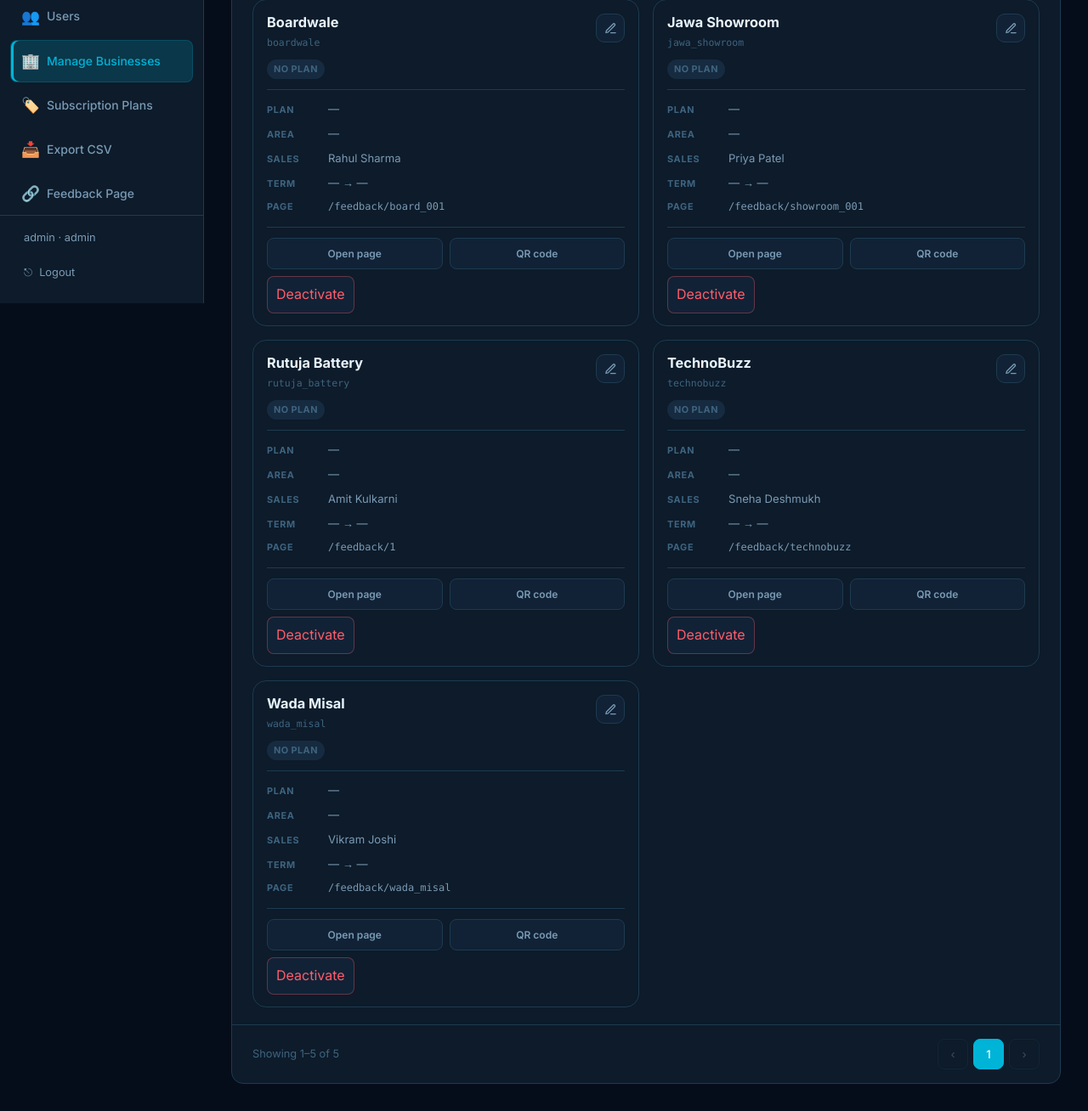
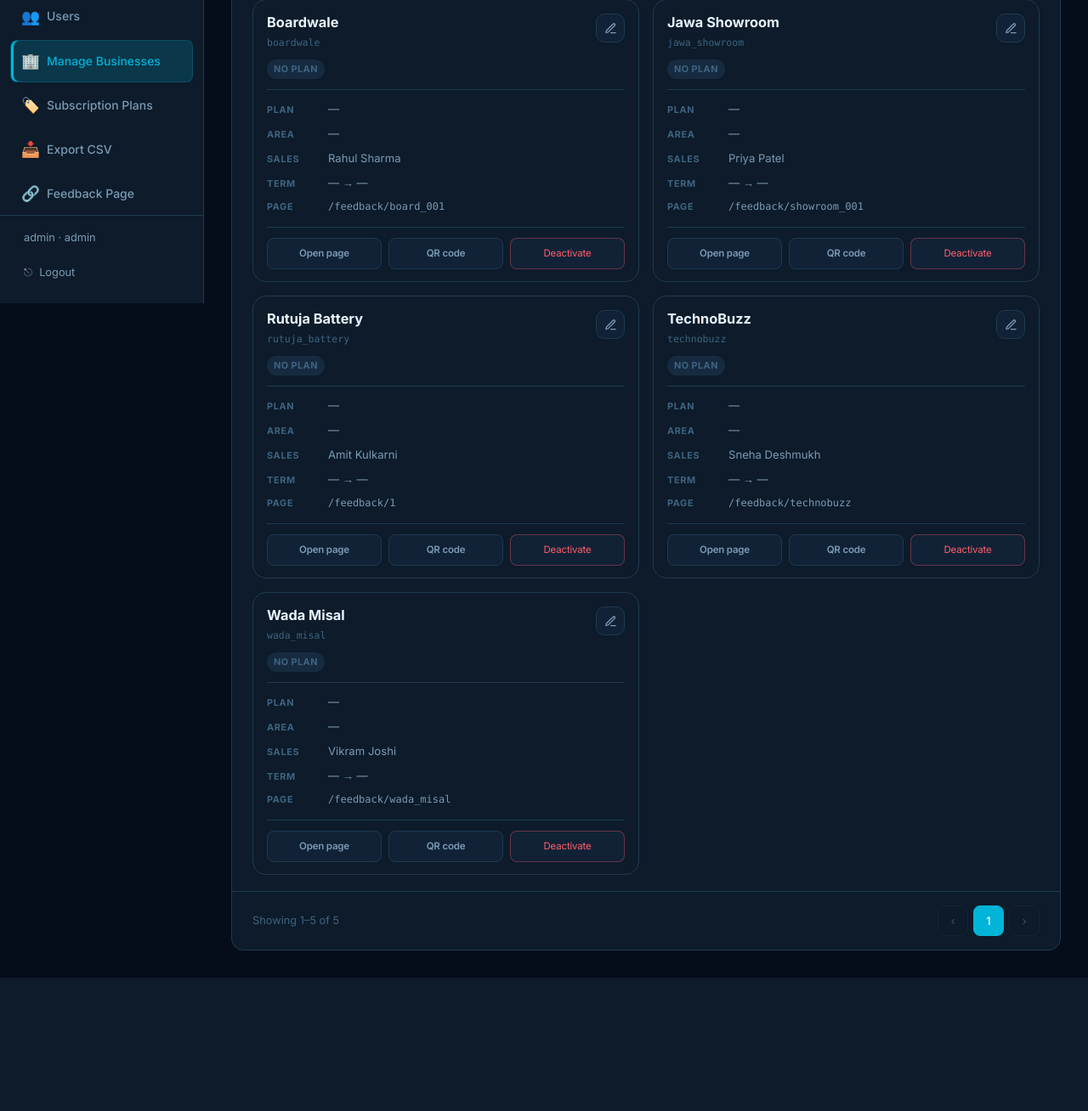
Before and after one commit to technobuzzsystems/GoogleReviews, a FastAPI app: page /admin/businesses in a window 1280 px wide. Shown: the part 443-1751 px from the top of the page at 85% size. After the commit the page ends 1594 px from the top, so only its background shows below. Run offline with FastAPI, Linux system fonts and the light colour scheme; the visitor is signed in with stand-in values (Sample User, id 1); data comes from the database, SQL or seed files in the repository; data that the repository does not hold is empty; parts of the project's set-up code (start-up, migrations or seed data) failed here and were passed over; some libraries are stand-ins or nearby versions.

Commit message:
style: enhance business tile action buttons and deactivate button layout

```diff
--- a/static/css/admin.css
+++ b/static/css/admin.css
@@ -1291,6 +1291,30 @@ body.login-page {
   pointer-events: none;
   user-select: none;
 }
+.biz-tile-link.col-3 {
+  flex: 1 1 calc(33.333% - 6px);
+  padding: 8px 6px;
+  font-size: 0.72rem;
+  letter-spacing: -0.2px;
+}
+.biz-tile-action-form.col-3 {
+  display: flex;
+  flex: 1 1 calc(33.333% - 6px);
+  min-width: 0;
+  margin: 0;
+}
+.biz-tile-action-form.col-3 .biz-tile-link {
+  width: 100%;
+}
+.biz-tile-link.danger-ghost {
+  color: var(--red);
+  border-color: rgba(255, 92, 106, 0.35);
+}
+.biz-tile-link.danger-ghost:hover {
+  background: rgba(255, 92, 106, 0.12);
+  border-color: var(--red);
+  color: #ff5c6a;
+}
 a.page-btn { text-decoration: none; }
 .page-btn[aria-disabled="true"] { opacity: 0.35; pointer-events: none; }
 .page-ellipsis { padding: 0 6px; color: var(--text-3); line-height: 36px; }
--- a/templates/admin_businesses.html
+++ b/templates/admin_businesses.html
@@ -129,10 +129,10 @@
         <span class="biz-tile-link ghost is-disabled" title="Plan expired - renew plan to enable QR scanner" aria-disabled="true">QR locked</span>
         <a class="biz-tile-link primary" href="/admin/businesses/{{ b.key }}/edit">Renew plan</a>
         {% else %}
-        <a class="biz-tile-link ghost" href="{{ b.feedback_path or '/feedback' }}" target="_blank" rel="noopener">Open page</a>
-        <a class="biz-tile-link ghost" href="/admin/businesses/{{ b.key }}/qr">QR code</a>
-        <form action="/admin/businesses/{{ b.key }}/toggle-status" method="POST" style="display:inline;" onsubmit="return confirm('Deactivate plan for {{ b.name }}? The QR scanner will be immediately locked.');">
-          <button type="submit" class="biz-tile-link ghost" style="color: var(--red); border-color: rgba(255, 92, 106, 0.35);">Deactivate</button>
+        <a class="biz-tile-link ghost col-3" href="{{ b.feedback_path or '/feedback' }}" target="_blank" rel="noopener">Open page</a>
+        <a class="biz-tile-link ghost col-3" href="/admin/businesses/{{ b.key }}/qr">QR code</a>
+        <form class="biz-tile-action-form col-3" action="/admin/businesses/{{ b.key }}/toggle-status" method="POST" onsubmit="return confirm('Deactivate plan for {{ b.name }}? The QR scanner will be immediately locked.');">
+          <button type="submit" class="biz-tile-link ghost col-3 danger-ghost">Deactivate</button>
         </form>
         {% endif %}
         {% if b.plan_amount and b.payment_due %}
```
